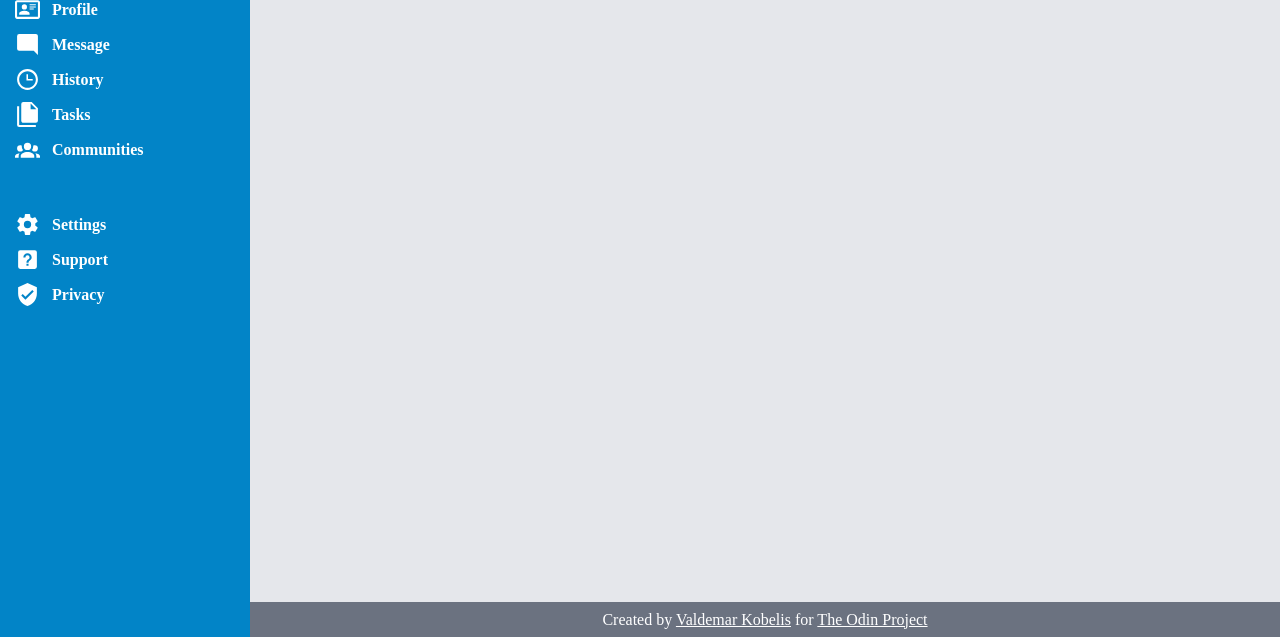
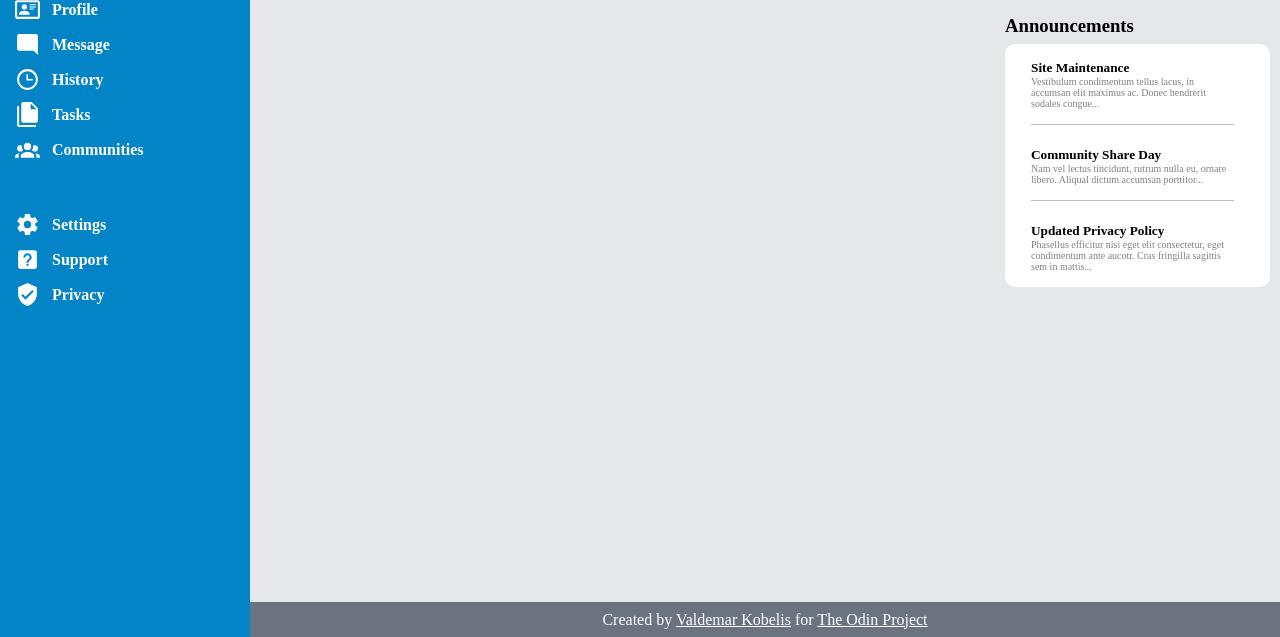
Before and after one commit to Valdemarae/dashboard, a plain HTML site: page index.html in a window 1280 px wide. Shown: the part 163-800 px from the top of the page. Drawn offline with Linux system fonts and the light colour scheme.

Commit message:
Add announcements content

```diff
--- a/index.html
+++ b/index.html
@@ -89,7 +89,35 @@
         </div>
     </div>
     <div class="content">
+        <div class="cards">
 
+        </div>
+        <div class="announcements">
+            <h3>Announcements</h3>
+            <div>
+                <div>
+                    <h5>Site Maintenance</h5>
+                    <p>
+                        Vestibulum condimentum tellus lacus, in accumsan elit maximus ac. Donec hendrerit sodales congue...
+                    </p>
+                </div>
+                <div>
+                    <h5>Community Share Day</h5>
+                    <p>
+                        Nam vel lectus tincidunt, rutrum nulla eu, ornare libero. Aliqual dictum accumsan porttitor...
+                    </p>
+                </div>
+                <div>
+                    <h5>Updated Privacy Policy</h5>
+                    <p class="last">
+                        Phasellus efficitur nisi eget elit consectetur, eget condimentum ante aucotr. Cras fringilla sagittis sem in mattis...
+                    </p>
+                </div>
+            </div>
+        </div>
+        <div class="trending">
+
+        </div>
     </div>
     <div class="footer">
         <p>Created by <a href="https://github.com/Valdemarae">Valdemar Kobelis</a> for <a href="https://www.theodinproject.com/">The Odin Project</a></p>
--- a/styles.css
+++ b/styles.css
@@ -141,11 +141,6 @@ body {
     height: 25px;
 }
 
-.content {
-    grid-area: 2 / 2 / -2 / 3;
-    background-color: #e5e7eb;
-}
-
 .footer {
     grid-area: -2 / 2 / -1 / 3;
     background-color: #6b7280;
@@ -162,3 +157,51 @@ body {
 .footer a:hover {
     color: rgb(222, 222, 222);
 }
+
+
+.content {
+    grid-area: 2 / 2 / -2 / 3;
+    background-color: #e5e7eb;
+    display: grid;
+    grid-template-columns: 1fr 265px;
+    grid-template-rows: 280px 265px 1fr;
+    padding: 10px;
+}
+
+.content .announcements {
+    grid-area: 1 / 2 / 2 / 3;
+    display: grid;
+    grid-template-rows: 37px 1fr;
+}
+
+.content .announcements h3 {
+    align-self: center;
+}
+
+.content .announcements div {
+    display: flex;
+    flex-direction: column;
+    justify-content: space-between;
+    border-radius: 10px;
+    background-color: white;
+    padding: 8px 18px 0 13px;
+}
+
+.content p {
+    padding-bottom: 15px;
+    color: grey;
+    font-size: 10px;
+    border-bottom: 1px solid rgb(187, 187, 187);
+}
+
+.content .last {
+    border-bottom: none;
+}
+
+.content .trending {
+    grid-area: 2 / 2 / 3 / 3;
+}
+
+.content .cards {
+    grid-area: 1 / 1 / -1 / 2;
+}
```
